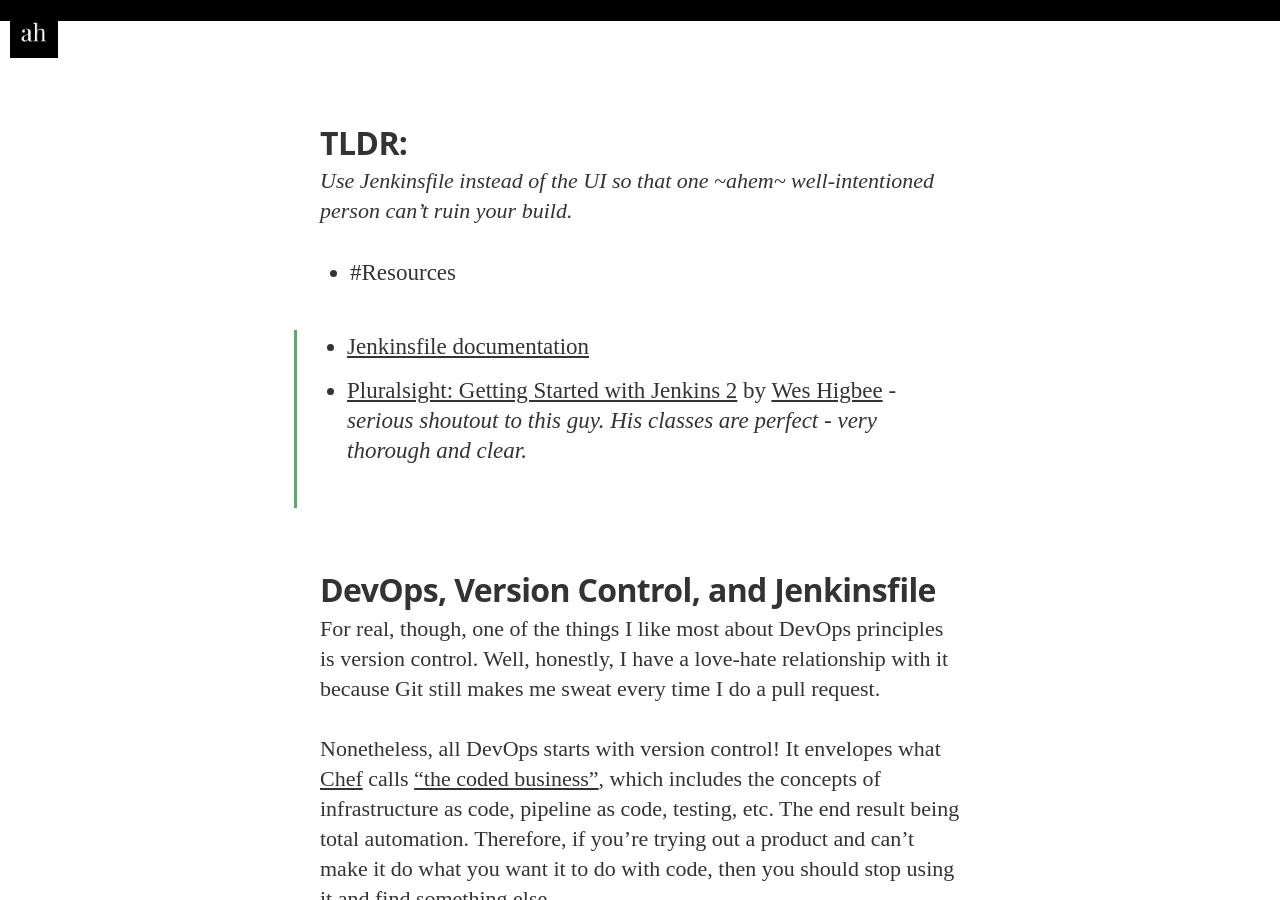
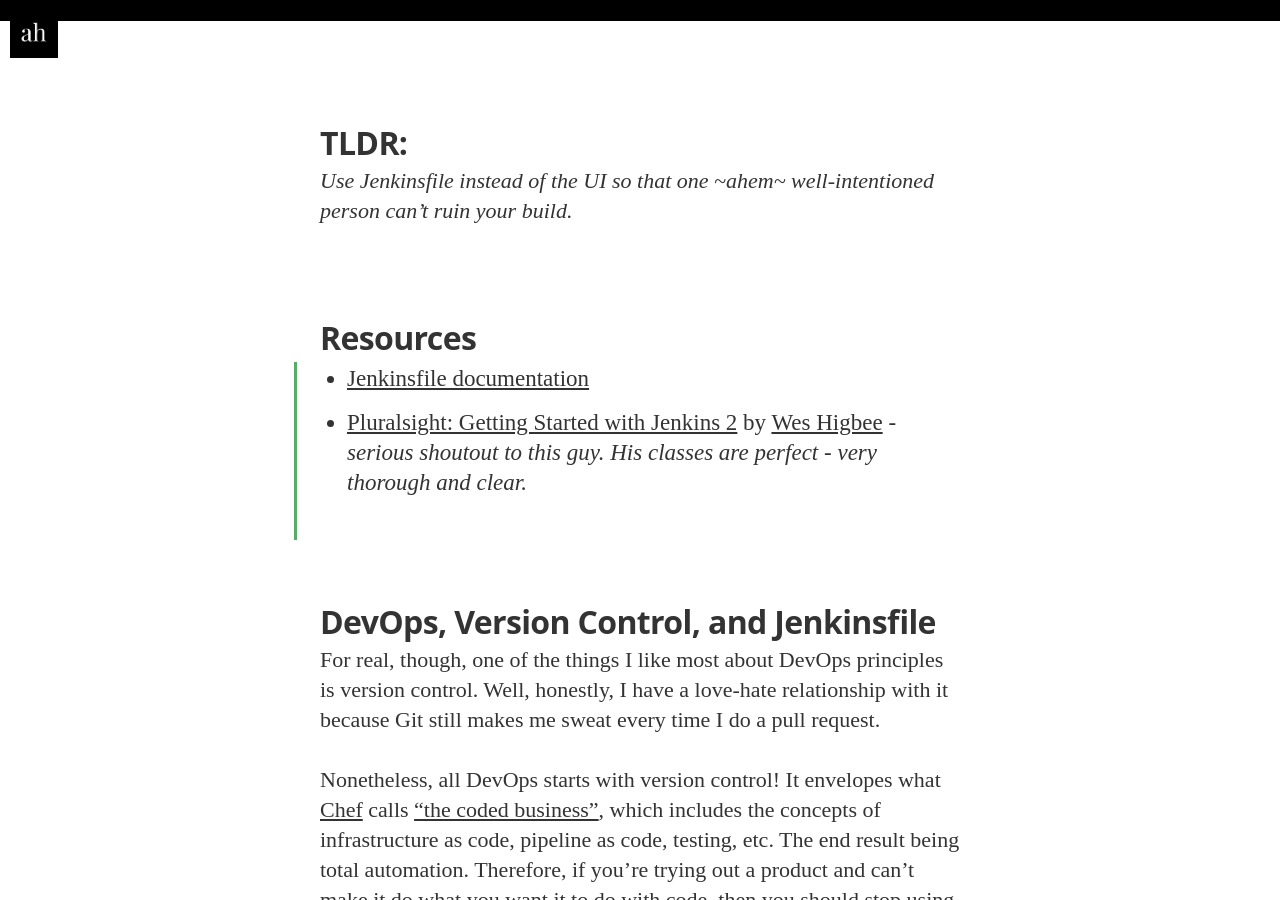
Before and after one commit to anniehedgpeth/anniehedgpeth.github.io, a Jekyll site: the page built from _posts/2017-01-05-jenkinsfile.md, in a window 1280 px wide and 900 px high, scrolled down 879 px. Built offline with Jekyll 4.4.1, drawn with Linux system fonts in a browser that asks for light colours; nearby versions of some CDN libraries; some web fonts are replaced.

Commit message:
headings

```diff
--- a/_posts/2017-01-05-jenkinsfile.md
+++ b/_posts/2017-01-05-jenkinsfile.md
@@ -12,7 +12,7 @@
 
 *Use Jenkinsfile instead of the UI so that one ~ahem~ well-intentioned person can't ruin your build.*
 
-* #Resources
+# Resources
 
 > * [Jenkinsfile documentation](https://jenkins.io/doc/book/pipeline/jenkinsfile/)
 > * [Pluralsight: Getting Started with Jenkins 2](https://app.pluralsight.com/library/courses/jenkins-2-getting-started/table-of-contents) by [Wes Higbee](https://twitter.com/g0t4) - *serious shoutout to this guy. His classes are perfect - very thorough and clear.*
```
